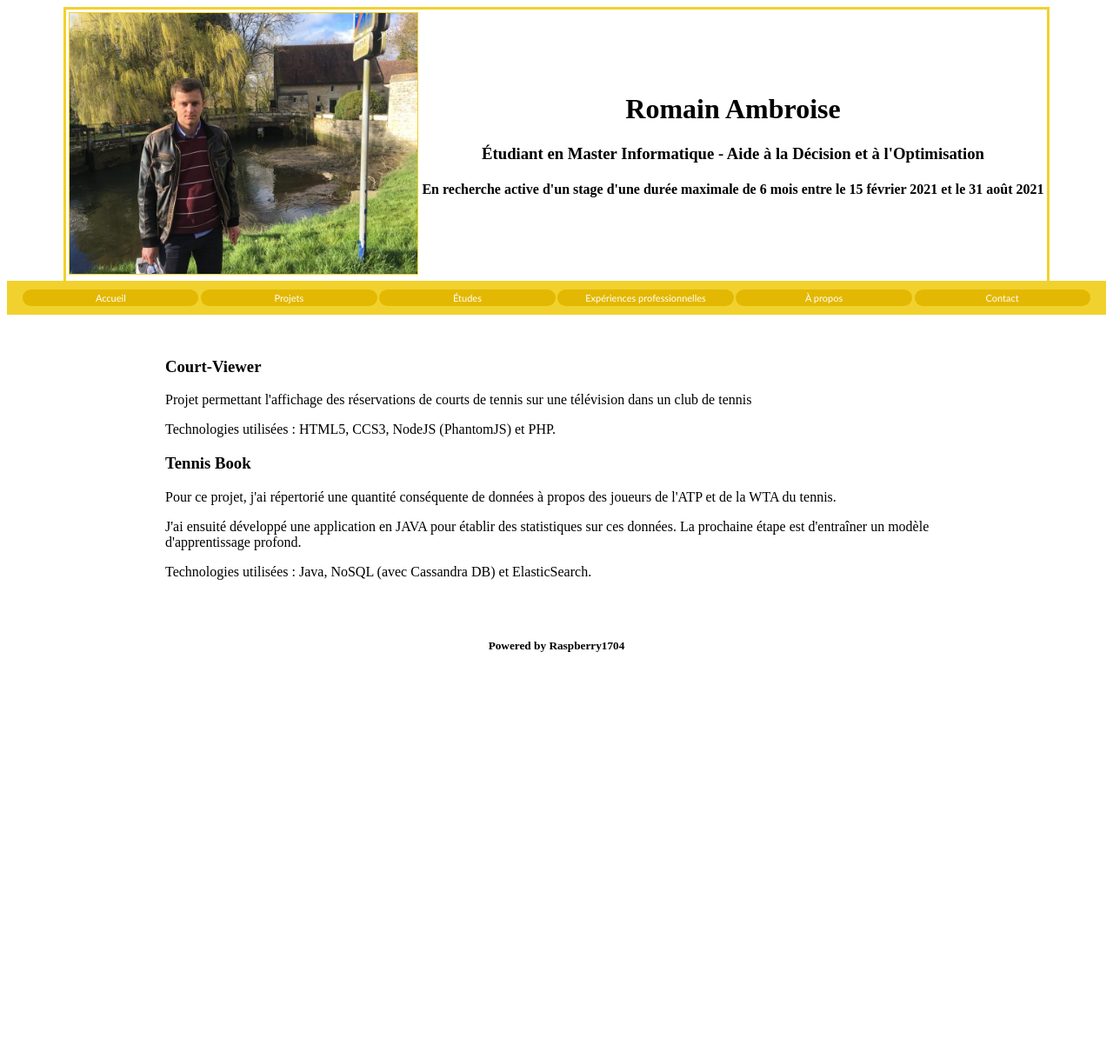
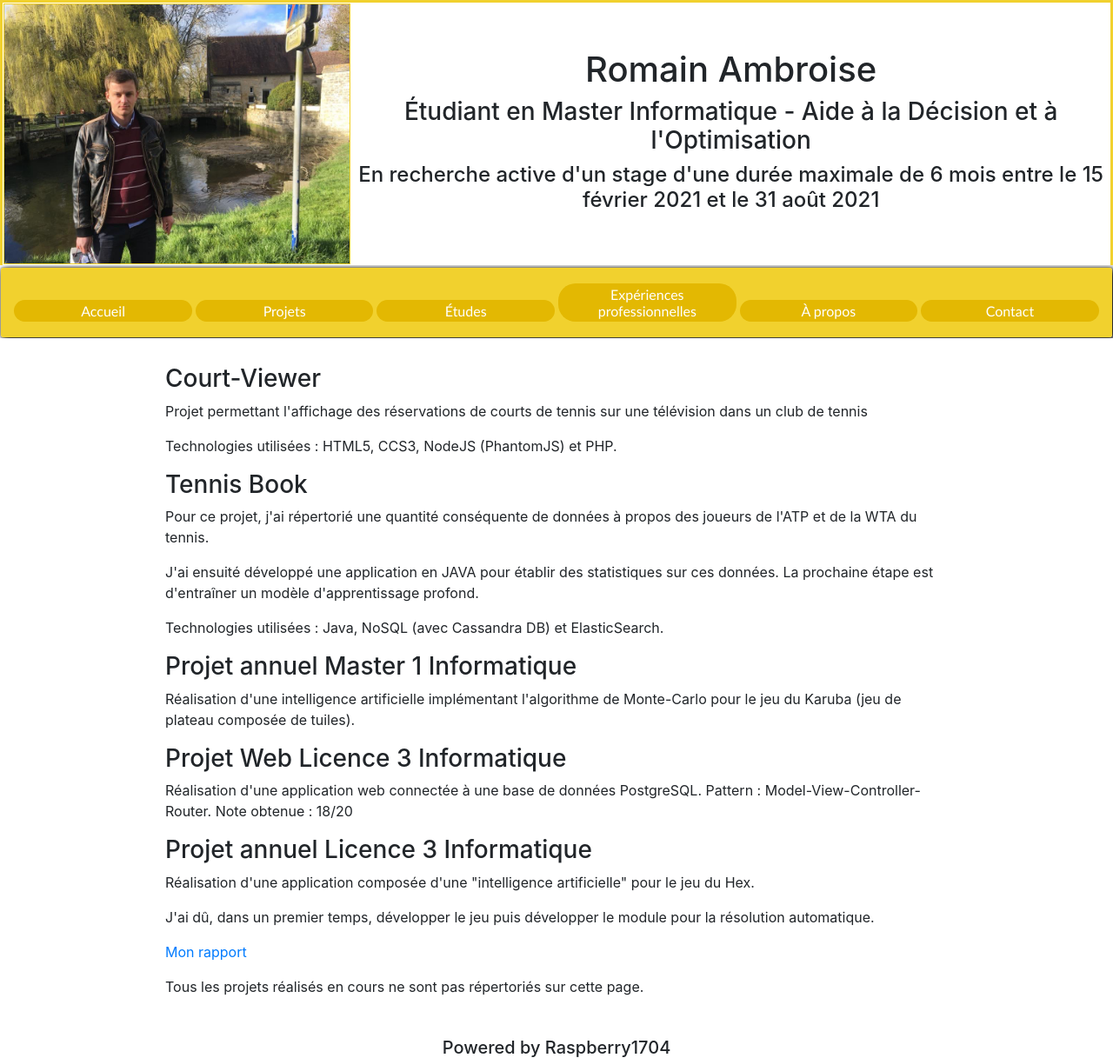
Before and after one commit to raspberry1704/raspberry1704.github.io, a PHP site: page /projets.html in a window 1280 px wide. Shown: the whole page at 87% size. Before the commit the page ends 750 px from the top, so only its background shows below. Run offline with PHP 8.4, Linux system fonts and the light colour scheme.

Commit message:
APropos-Modified

```diff
--- a/contact.html
+++ b/contact.html
@@ -4,7 +4,11 @@
         <meta charset="utf-8">
         <title>Romain Ambroise|Contact</title>
         <link rel="stylesheet" href="rabrs.css">
-        <script src="script.js"></script>
+        <link rel="stylesheet" href="https://stackpath.bootstrapcdn.com/bootstrap/4.4.1/css/bootstrap.min.css" integrity="sha384-Vkoo8x4CGsO3+Hhxv8T/Q5PaXtkKtu6ug5TOeNV6gBiFeWPGFN9MuhOf23Q9Ifjh" crossorigin="anonymous">
+        <script src="https://code.jquery.com/jquery-3.4.1.slim.min.js" integrity="sha384-J6qa4849blE2+poT4WnyKhv5vZF5SrPo0iEjwBvKU7imGFAV0wwj1yYfoRSJoZ+n" crossorigin="anonymous"></script>
+        <script src="https://cdn.jsdelivr.net/npm/popper.js@1.16.0/dist/umd/popper.min.js" integrity="sha384-Q6E9RHvbIyZFJoft+2mJbHaEWldlvI9IOYy5n3zV9zzTtmI3UksdQRVvoxMfooAo" crossorigin="anonymous"></script>
+        <script src="https://stackpath.bootstrapcdn.com/bootstrap/4.4.1/js/bootstrap.min.js" integrity="sha384-wfSDF2E50Y2D1uUdj0O3uMBJnjuUD4Ih7YwaYd1iqfktj0Uod8GCExl3Og8ifwB6" crossorigin="anonymous"></script>
+        <script src="rabrs.js"></script>
     </head>
     <body>
         <header>
--- a/etudes.html
+++ b/etudes.html
@@ -4,7 +4,11 @@
         <meta charset="utf-8">
         <title>Romain Ambroise|Études</title>
         <link rel="stylesheet" href="rabrs.css">
-        <script src="script.js"></script>
+        <link rel="stylesheet" href="https://stackpath.bootstrapcdn.com/bootstrap/4.4.1/css/bootstrap.min.css" integrity="sha384-Vkoo8x4CGsO3+Hhxv8T/Q5PaXtkKtu6ug5TOeNV6gBiFeWPGFN9MuhOf23Q9Ifjh" crossorigin="anonymous">
+        <script src="https://code.jquery.com/jquery-3.4.1.slim.min.js" integrity="sha384-J6qa4849blE2+poT4WnyKhv5vZF5SrPo0iEjwBvKU7imGFAV0wwj1yYfoRSJoZ+n" crossorigin="anonymous"></script>
+        <script src="https://cdn.jsdelivr.net/npm/popper.js@1.16.0/dist/umd/popper.min.js" integrity="sha384-Q6E9RHvbIyZFJoft+2mJbHaEWldlvI9IOYy5n3zV9zzTtmI3UksdQRVvoxMfooAo" crossorigin="anonymous"></script>
+        <script src="https://stackpath.bootstrapcdn.com/bootstrap/4.4.1/js/bootstrap.min.js" integrity="sha384-wfSDF2E50Y2D1uUdj0O3uMBJnjuUD4Ih7YwaYd1iqfktj0Uod8GCExl3Og8ifwB6" crossorigin="anonymous"></script>
+        <script src="rabrs.js"></script>
     </head>
     <body>
         <header>
--- a/exp_pro.html
+++ b/exp_pro.html
@@ -4,7 +4,11 @@
         <meta charset="utf-8">
         <title>Romain Ambroise|Professionnel</title>
         <link rel="stylesheet" href="rabrs.css">
-        <script src="script.js"></script>
+        <link rel="stylesheet" href="https://stackpath.bootstrapcdn.com/bootstrap/4.4.1/css/bootstrap.min.css" integrity="sha384-Vkoo8x4CGsO3+Hhxv8T/Q5PaXtkKtu6ug5TOeNV6gBiFeWPGFN9MuhOf23Q9Ifjh" crossorigin="anonymous">
+        <script src="https://code.jquery.com/jquery-3.4.1.slim.min.js" integrity="sha384-J6qa4849blE2+poT4WnyKhv5vZF5SrPo0iEjwBvKU7imGFAV0wwj1yYfoRSJoZ+n" crossorigin="anonymous"></script>
+        <script src="https://cdn.jsdelivr.net/npm/popper.js@1.16.0/dist/umd/popper.min.js" integrity="sha384-Q6E9RHvbIyZFJoft+2mJbHaEWldlvI9IOYy5n3zV9zzTtmI3UksdQRVvoxMfooAo" crossorigin="anonymous"></script>
+        <script src="https://stackpath.bootstrapcdn.com/bootstrap/4.4.1/js/bootstrap.min.js" integrity="sha384-wfSDF2E50Y2D1uUdj0O3uMBJnjuUD4Ih7YwaYd1iqfktj0Uod8GCExl3Og8ifwB6" crossorigin="anonymous"></script>
+        <script src="rabrs.js"></script>
     </head>
     <body>
         <header>
--- a/projets.html
+++ b/projets.html
@@ -4,7 +4,11 @@
         <meta charset="utf-8">
         <title>Romain Ambroise|Projets</title>
         <link rel="stylesheet" href="rabrs.css">
-        <script src="script.js"></script>
+        <link rel="stylesheet" href="https://stackpath.bootstrapcdn.com/bootstrap/4.4.1/css/bootstrap.min.css" integrity="sha384-Vkoo8x4CGsO3+Hhxv8T/Q5PaXtkKtu6ug5TOeNV6gBiFeWPGFN9MuhOf23Q9Ifjh" crossorigin="anonymous">
+        <script src="https://code.jquery.com/jquery-3.4.1.slim.min.js" integrity="sha384-J6qa4849blE2+poT4WnyKhv5vZF5SrPo0iEjwBvKU7imGFAV0wwj1yYfoRSJoZ+n" crossorigin="anonymous"></script>
+        <script src="https://cdn.jsdelivr.net/npm/popper.js@1.16.0/dist/umd/popper.min.js" integrity="sha384-Q6E9RHvbIyZFJoft+2mJbHaEWldlvI9IOYy5n3zV9zzTtmI3UksdQRVvoxMfooAo" crossorigin="anonymous"></script>
+        <script src="https://stackpath.bootstrapcdn.com/bootstrap/4.4.1/js/bootstrap.min.js" integrity="sha384-wfSDF2E50Y2D1uUdj0O3uMBJnjuUD4Ih7YwaYd1iqfktj0Uod8GCExl3Og8ifwB6" crossorigin="anonymous"></script>
+        <script src="rabrs.js"></script>
     </head>
     <body>
         <header>
@@ -58,6 +62,19 @@
             <p>Pour ce projet, j'ai répertorié une quantité conséquente de données à propos des joueurs de l'ATP et de la WTA du tennis.</p>
             <p>J'ai ensuité développé une application en JAVA pour établir des statistiques sur ces données. La prochaine étape est d'entraîner un modèle d'apprentissage profond.</p>
             <p>Technologies utilisées : Java, NoSQL (avec Cassandra DB) et ElasticSearch.</p>
+
+            <h3>Projet annuel Master 1 Informatique</h3>
+            <p>Réalisation d'une intelligence artificielle implémentant l'algorithme de Monte-Carlo pour le jeu du Karuba (jeu de plateau composée de tuiles).</p>
+
+            <h3>Projet Web Licence 3 Informatique</h3>
+            <p>Réalisation d'une application web connectée à une base de données PostgreSQL. Pattern : Model-View-Controller-Router. Note obtenue : 18/20</p>
+
+            <h3>Projet annuel Licence 3 Informatique</h3>
+            <p>Réalisation d'une application composée d'une "intelligence artificielle" pour le jeu du Hex.</p>
+            <p>J'ai dû, dans un premier temps, développer le jeu puis développer le module pour la résolution automatique.</p>
+            <p><a href="">Mon rapport</a></p>
+
+            <p>Tous les projets réalisés en cours ne sont pas répertoriés sur cette page.</p>
         </article>
     </main>
 
--- a/rabrs.css
+++ b/rabrs.css
@@ -59,6 +59,7 @@
     main {
         margin-left: 15px !important;
         margin-right: 15px !important;
+        margin-top: 20px !important;
     }
 
     footer {
@@ -86,11 +87,24 @@
         text-align: center !important;
         background-color: #f1d12e !important;
     }
+
+    table {
+        width: 100% !important;
+        margin: 0 !important;
+    }
+
     footer {
         position: static !important;
         height: 0px !important;
     }
 }
+
+/* Main chart */
+h1 {
+
+}
+
+/* Header */
 
 #photo {
     width: auto;
```
Also changed, not shown: a_propos.html (+6 -4 lines).
